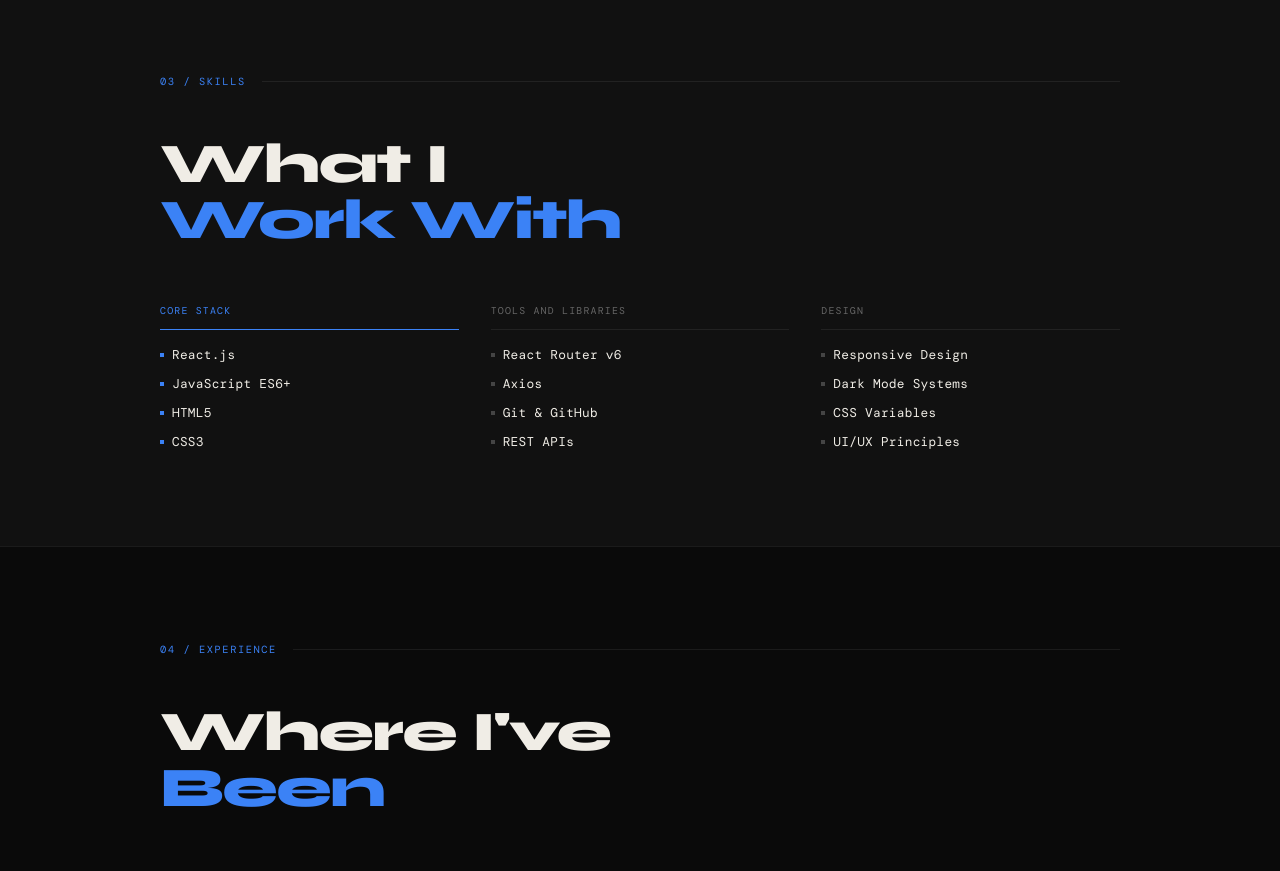
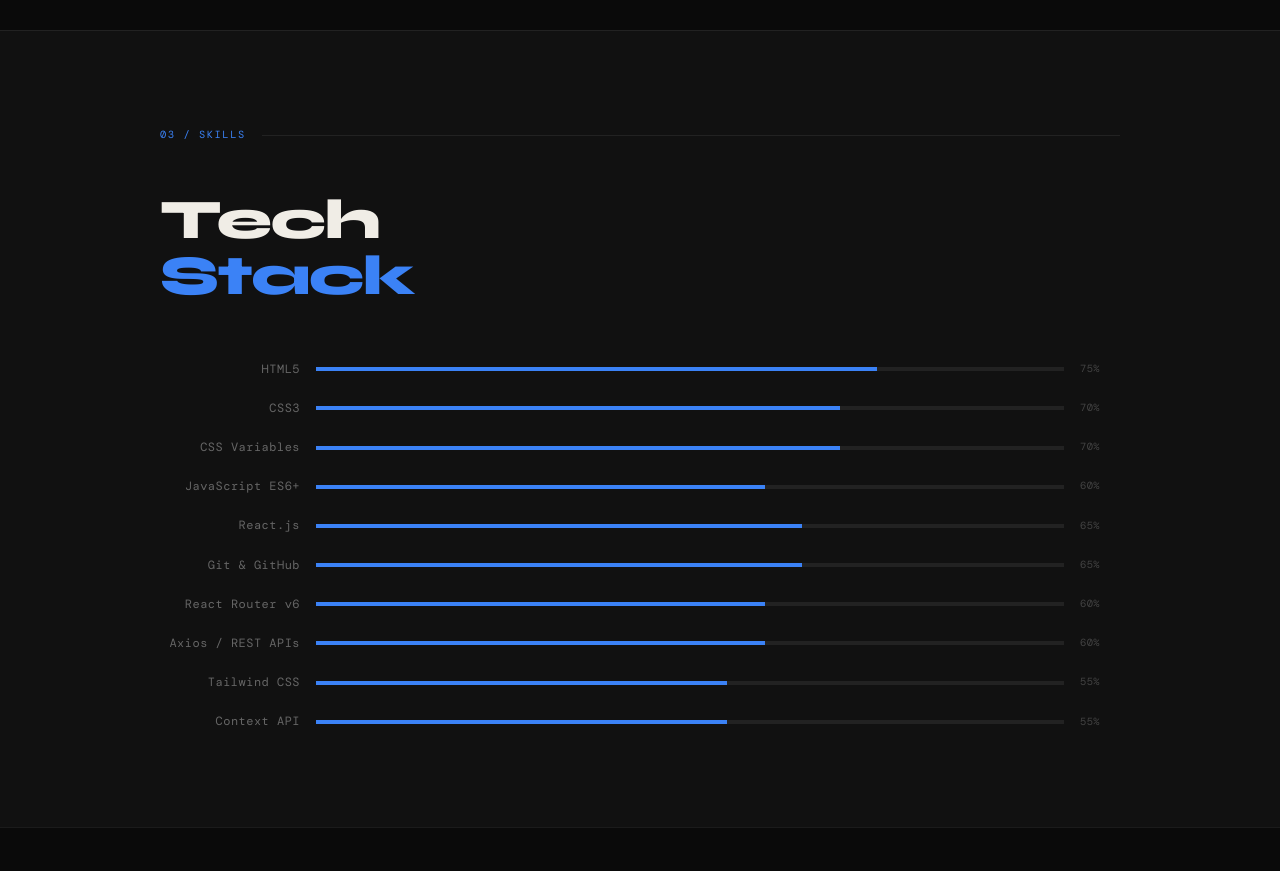
Before and after one commit to Onyinye-Maggie/onyinye-portfolio, a React (Create React App) app: page / in a window 1280 px wide. Shown: the part 1900-2771 px from the top of the page. Built offline with nearby package versions, Linux system fonts and the light colour scheme; a web font is replaced by a local one.

Commit message:
add skills chart, mobile responsiveness, readability improvements

```diff
--- a/src/components/Contact.css
+++ b/src/components/Contact.css
@@ -32,8 +32,9 @@
   font-family: var(--mono);
   font-size: 0.78rem;
   color: var(--text-muted);
-  line-height: 1.9;
-  max-width: 360px;
+  line-height: 2.1;
+  max-width: 380px;
+  letter-spacing: 0.02em;
 }
 
 .contact-links {
@@ -85,3 +86,18 @@
   font-size: 0.65rem;
   color: var(--text-dim);
 }
+@media (max-width: 768px) {
+  .contact {
+    padding: 4rem 1.25rem 3rem;
+  }
+
+  .contact-layout {
+    grid-template-columns: 1fr;
+    gap: 2rem;
+  }
+
+  .contact-footer {
+    flex-direction: column;
+    gap: 0.5rem;
+  }
+}
--- a/src/components/Experience.css
+++ b/src/components/Experience.css
@@ -95,9 +95,10 @@
   font-family: var(--mono);
   font-size: 0.78rem;
   color: var(--text-muted);
-  line-height: 1.75;
+  line-height: 1.9;
   display: flex;
   gap: 0.75rem;
+  letter-spacing: 0.01em;
 }
 
 .experience-bullet-arrow {
@@ -137,3 +138,47 @@
   font-size: 0.72rem;
   color: var(--text-muted);
 }
+@media (max-width: 768px) {
+  .experience {
+    padding: 4rem 1.25rem;
+  }
+
+  .experience-layout {
+    grid-template-columns: 1fr;
+  }
+
+  .experience-tabs {
+    border-right: none;
+    border-bottom: 0.5px solid var(--border);
+    display: flex;
+    overflow-x: auto;
+  }
+
+  .experience-tab {
+    border-bottom: none;
+    border-left: none;
+    border-bottom: 2px solid transparent;
+    white-space: nowrap;
+    padding: 1rem;
+    min-width: fit-content;
+  }
+
+  .experience-tab.active {
+    border-left: none;
+    border-bottom: 2px solid var(--accent);
+    background: rgba(59, 130, 246, 0.08);
+  }
+
+  .experience-content {
+    padding: 1.5rem 1rem;
+  }
+
+  .experience-footer {
+    flex-direction: column;
+    gap: 1rem;
+  }
+
+  .experience-footer div:last-child {
+    text-align: left;
+  }
+}
--- a/src/components/Hero.css
+++ b/src/components/Hero.css
@@ -74,16 +74,16 @@
 
 .hero-bio {
   font-family: var(--mono);
-  font-size: 0.9rem;
+  font-size: 0.88rem;
   color: var(--text-muted);
-  line-height: 1.9;
-  max-width: 480px;
+  line-height: 2;
+  max-width: 500px;
   margin-bottom: 3rem;
   opacity: 0;
   transform: translateY(16px);
   transition: all 0.7s ease 0.35s;
+  letter-spacing: 0.02em;
 }
-
 .hero-buttons {
   display: flex;
   gap: 1rem;
@@ -204,3 +204,34 @@
   51% { transform: scaleY(1); transform-origin: bottom; }
   100% { transform: scaleY(0); transform-origin: bottom; }
 }
+@media (max-width: 768px) {
+  .hero {
+    padding: 6rem 1.25rem 3rem;
+  }
+
+  .hero-glow {
+    width: 250px;
+    height: 250px;
+    top: 10%;
+    right: -10%;
+  }
+
+  .hero-bio {
+    font-size: 0.8rem;
+  }
+
+  .hero-buttons {
+    flex-direction: column;
+  }
+
+  .hero-btn-primary,
+  .hero-btn-secondary {
+    width: 100%;
+    text-align: center;
+    justify-content: center;
+  }
+
+  .hero-available {
+    margin-top: 2.5rem;
+  }
+}
--- a/src/components/Projects.css
+++ b/src/components/Projects.css
@@ -99,10 +99,11 @@
 
 .project-desc {
   font-family: var(--mono);
-  font-size: 0.75rem;
+  font-size: 0.76rem;
   color: var(--text-muted);
-  line-height: 1.8;
+  line-height: 1.9;
   margin-bottom: 1.25rem;
+  letter-spacing: 0.01em;
 }
 
 .project-tech {
@@ -179,3 +180,20 @@
   border-color: var(--accent);
   color: var(--accent);
 }
+@media (max-width: 768px) {
+  .projects {
+    padding: 4rem 1.25rem;
+  }
+
+  .projects-grid {
+    grid-template-columns: 1fr;
+  }
+
+  .project-card:nth-child(odd) {
+    border-right: none;
+  }
+
+  .project-card {
+    border-right: none;
+  }
+}
--- a/src/components/Skills.css
+++ b/src/components/Skills.css
@@ -9,61 +9,73 @@
   margin: 0 auto;
 }
 
-.skills-grid {
-  display: grid;
-  grid-template-columns: repeat(auto-fit, minmax(200px, 1fr));
-  gap: 2rem;
+.skills-chart {
+  display: flex;
+  flex-direction: column;
+  gap: 1.25rem;
 }
 
-.skills-category {
-  display: flex;
-  flex-direction: column;
-  gap: 0.75rem;
+.skill-row {
+  display: grid;
+  grid-template-columns: 140px 1fr 40px;
+  align-items: center;
+  gap: 1rem;
 }
 
-.skills-category-label {
+.skill-name {
   font-family: var(--mono);
-  font-size: 0.62rem;
-  color: var(--accent);
-  letter-spacing: 0.12em;
-  text-transform: uppercase;
-  padding-bottom: 0.75rem;
-  border-bottom: 0.5px solid var(--accent);
-  margin-bottom: 0.25rem;
+  font-size: 0.75rem;
+  color: var(--text-muted);
+  letter-spacing: 0.04em;
+  text-align: right;
 }
 
-.skills-category-label.muted {
-  color: var(--text-muted);
-  border-bottom-color: var(--border);
+.skill-bar-track {
+  height: 4px;
+  background: var(--border);
+  border-radius: 0;
+  overflow: hidden;
 }
 
-.skills-category-label.dim {
-  color: var(--text-dim);
-  border-bottom-color: var(--border);
+.skill-bar-fill {
+  height: 100%;
+  background: var(--accent);
+  width: 0%;
+  transition: width 1.2s cubic-bezier(0.4, 0, 0.2, 1);
 }
 
-.skill-item {
-  display: flex;
-  align-items: center;
-  gap: 0.5rem;
-  font-family: var(--mono);
-  font-size: 0.8rem;
-  color: var(--text);
-  letter-spacing: 0.02em;
+.skill-bar-fill.animate {
+  width: var(--target-width);
 }
 
-.skill-item.dim {
+.skill-percent {
+  font-family: var(--mono);
+  font-size: 0.65rem;
   color: var(--text-dim);
+  letter-spacing: 0.04em;
 }
 
-.skill-dot {
-  width: 4px;
-  height: 4px;
-  background: var(--accent);
-  display: inline-block;
-  flex-shrink: 0;
+@media (max-width: 600px) {
+  .skill-row {
+    grid-template-columns: 110px 1fr 36px;
+    gap: 0.6rem;
+  }
+
+  .skill-name {
+    font-size: 0.68rem;
+  }
 }
+@media (max-width: 768px) {
+  .skills {
+    padding: 4rem 1.25rem;
+  }
 
-.skill-dot.dim {
-  background: var(--text-dim);
+  .skill-row {
+    grid-template-columns: 100px 1fr 36px;
+    gap: 0.5rem;
+  }
+
+  .skill-name {
+    font-size: 0.65rem;
+  }
 }
--- a/src/components/Skills.jsx
+++ b/src/components/Skills.jsx
@@ -1,14 +1,46 @@
-import { skills } from '../data/portfolio';
+import { useEffect, useRef, useState } from 'react';
 import './Skills.css';
 
-var categories = [
-  { label: 'Core Stack', key: 'core', labelClass: 'skills-category-label', dotClass: 'skill-dot', itemClass: 'skill-item' },
-  { label: 'Tools and Libraries', key: 'tools', labelClass: 'skills-category-label muted', dotClass: 'skill-dot dim', itemClass: 'skill-item' },
-  { label: 'Design', key: 'design', labelClass: 'skills-category-label muted', dotClass: 'skill-dot dim', itemClass: 'skill-item' },
+var techStack = [
+  { name: 'HTML5', percent: 75 },
+  { name: 'CSS3', percent: 70 },
+  { name: 'CSS Variables', percent: 70 },
+  { name: 'JavaScript ES6+', percent: 60 },
+  { name: 'React.js', percent: 65 },
+  { name: 'Git & GitHub', percent: 65 },
+  { name: 'React Router v6', percent: 60 },
+  { name: 'Axios / REST APIs', percent: 60 },
+  { name: 'Tailwind CSS', percent: 55 },
+  { name: 'Context API', percent: 55 },
 ];
+
 export default function Skills() {
+  var sectionRef = useRef(null);
+  var state = useState(false);
+  var animated = state[0];
+  var setAnimated = state[1];
+
+  useEffect(function() {
+    var observer = new IntersectionObserver(
+      function(entries) {
+        if (entries[0].isIntersecting) {
+          setAnimated(true);
+        }
+      },
+      { threshold: 0.2 }
+    );
+
+    if (sectionRef.current) {
+      observer.observe(sectionRef.current);
+    }
+
+    return function() {
+      observer.disconnect();
+    };
+  }, [setAnimated]);
+
   return (
-    <section id="skills" className="skills">
+    <section id="skills" className="skills" ref={sectionRef}>
       <div className="skills-inner">
 
         <div className="section-label">
@@ -16,27 +48,23 @@
         </div>
 
         <h2 className="section-heading">
-          What I
+          Tech
           <br />
-          <span className="accent">Work With</span>
+          <span className="accent">Stack</span>
         </h2>
 
-        <div className="skills-grid">
-          {categories.map(function(cat) {
+        <div className="skills-chart">
+          {techStack.map(function(skill) {
             return (
-              <div key={cat.key} className="skills-category">
-
-                <div className={cat.labelClass}>{cat.label}</div>
-
-                {skills[cat.key].map(function(skill) {
-                  return (
-                    <div key={skill} className={cat.itemClass}>
-                      <span className={cat.dotClass} />
-                      {skill}
-                    </div>
-                  );
-                })}
-
+              <div key={skill.name} className="skill-row">
+                <div className="skill-name">{skill.name}</div>
+                <div className="skill-bar-track">
+                  <div
+                    className={animated ? 'skill-bar-fill animate' : 'skill-bar-fill'}
+                    style={{ '--target-width': skill.percent + '%' }}
+                  />
+                </div>
+                <div className="skill-percent">{skill.percent}%</div>
               </div>
             );
           })}
--- a/src/index.css
+++ b/src/index.css
@@ -28,9 +28,16 @@
   font-family: var(--display);
   -webkit-font-smoothing: antialiased;
   cursor: crosshair;
+  line-height: 1.6;
+  letter-spacing: 0.01em;
 }
 
 a { color: inherit; text-decoration: none; }
 button { cursor: crosshair; font-family: var(--display); border: none; background: none; }
 
 ::selection { background: var(--accent); color: #fff; }
+@media (max-width: 768px) {
+  body {
+    cursor: default;
+  }
+}
```
